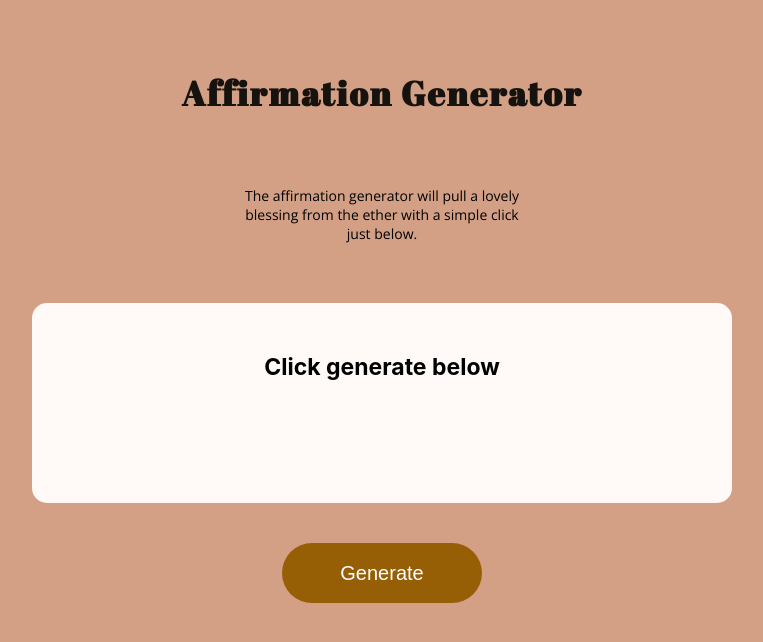
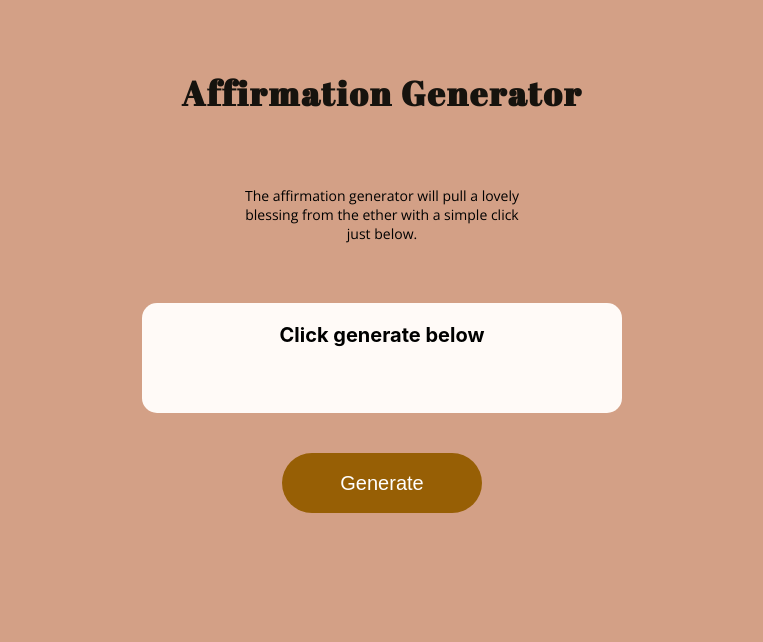
Before and after one commit to jos3ph-m/Affirmation-Generator, a React app: page / in a window 1280 px wide. Shown: the top 642 px of the page, without its empty margins (258-1021 px from the left). Built offline with nearby package versions, Linux system fonts and the light colour scheme.

Commit message:
Adjusted size of affirmation

```diff
--- a/src/Components/Affirmations/Affirmations.module.css
+++ b/src/Components/Affirmations/Affirmations.module.css
@@ -15,10 +15,10 @@
 }
 
 .affirmation {
-  font-size: 23px;
+  font-size: 20px;
   font-weight: 700;
-  padding: 50px 50px;
-  height: 100px;
+  padding: 20px 40px;
+  height: 70px;
   background-color: #fffaf7;
   border-radius: 15px;
   margin: 20px auto;
@@ -26,6 +26,6 @@
 
 @media (min-width: 600px) {
   .affirmation {
-    max-width: 600px;
+    max-width: 400px;
   }
 }
```
